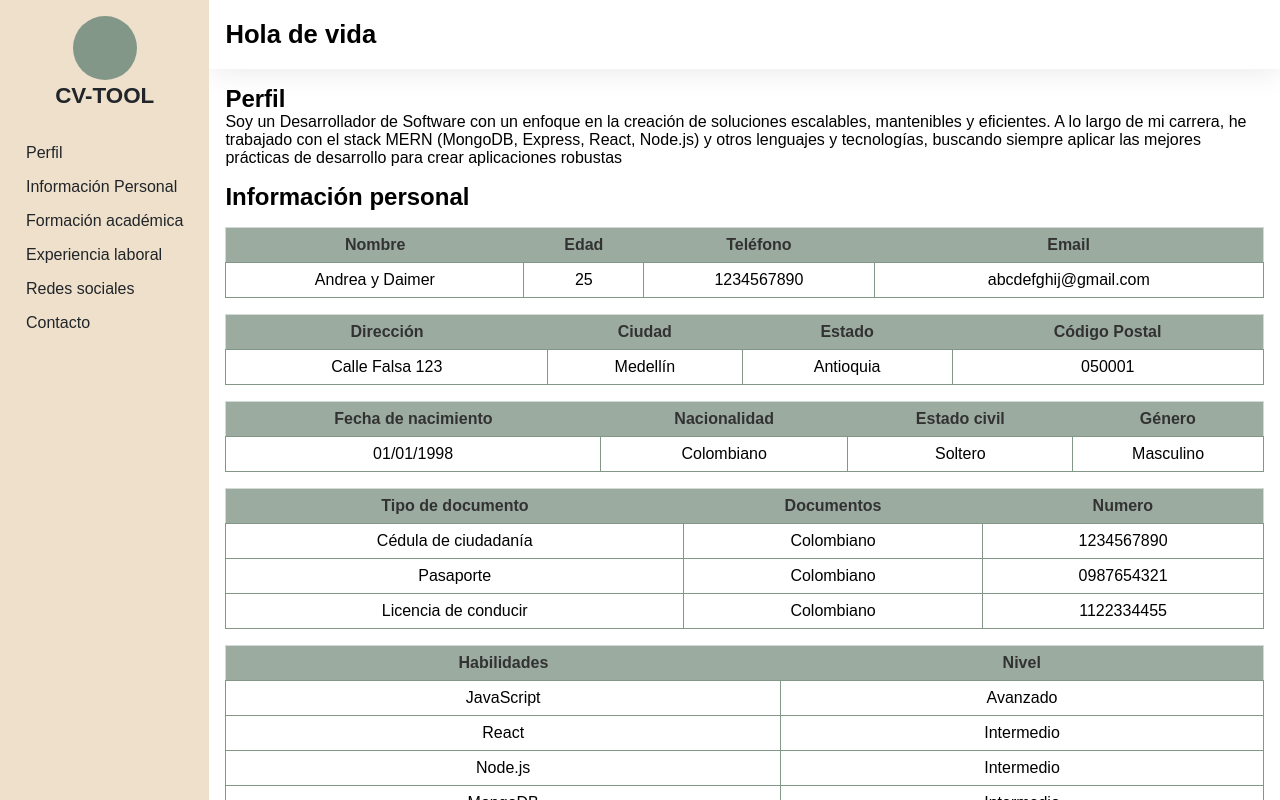
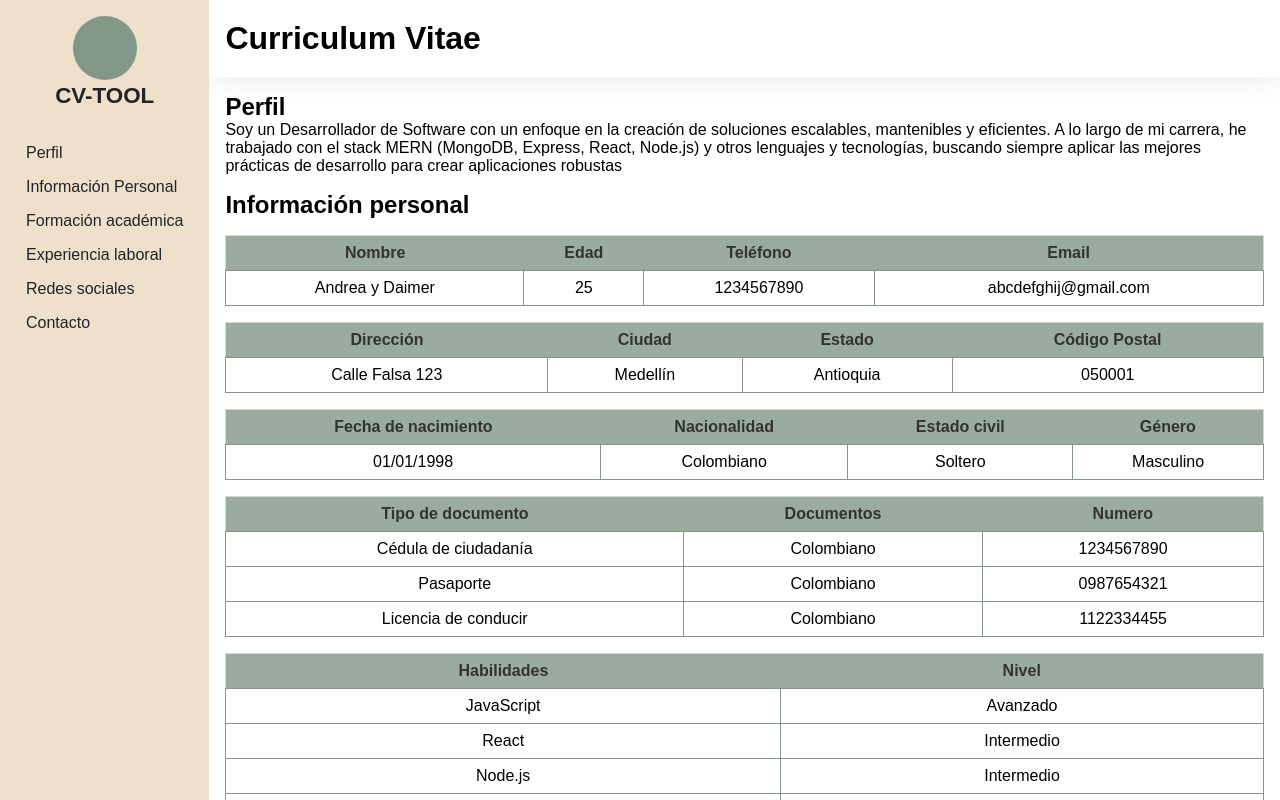
Before and after one commit to BaronDls/mi-hv-maquetacion, a plain HTML site: page index.html in a window 1280 px wide. Drawn offline with Linux system fonts and the light colour scheme.

Commit message:
Update encabezado section with title and remove font styling for consistency

```diff
--- a/index.html
+++ b/index.html
@@ -23,7 +23,10 @@
         </ul>
       </nav>
       <main class="main">
-        <div class="encabezado">Hola de vida</div>
+        <div class="encabezado">
+          <h1>Curriculum Vitae</h1>
+
+        </div>
 
         <section id="perfil">
           <h2>Perfil</h2>
--- a/style.css
+++ b/style.css
@@ -80,8 +80,7 @@
   padding-top: 20px;
   padding-bottom: 20px;
   box-shadow: 0 0 2rem 0 rgba(0, 0, 0, 0.1);
-  font-size: 1.6rem;
-  font-weight: bold;
+
 }
 
 section table {
```
